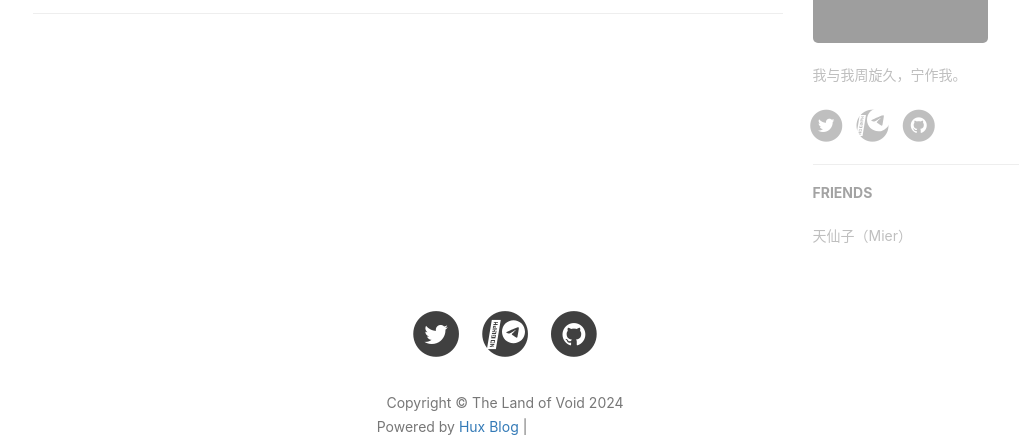
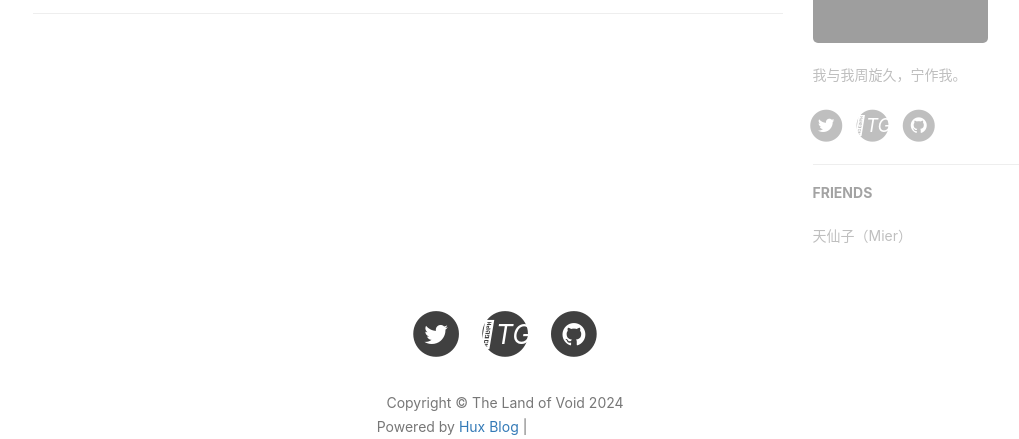
Before and after one commit to FYufei/FYufei.github.io, a Jekyll site: the page built from index.html, in a window 1280 px wide. Shown: the part 685-1124 px from the top of the page, without its empty margins (135-1154 px from the left). Built offline with Jekyll 4.4.1, drawn with Linux system fonts in a browser that asks for light colours; nearby versions of some CDN libraries; the list of posts is cut into pages by our own code; comment, search, counter and statistics services are not loaded; grey boxes are pictures that could not be loaded.

Commit message:
Update sns-links.html

```diff
--- a/_includes/sns-links.html
+++ b/_includes/sns-links.html
@@ -43,7 +43,7 @@
     <a target="_blank" href="https://t.me/{{ site.telegram_username }}">
       <span class="fa-stack fa-lg">
         <i class="fa fa-circle fa-stack-2x"></i>
-        <i class="fa-brands fa-telegram fa-stack-1x fa-inverse"><svg xmlns="http://www.w3.org/2000/svg" height="25" width="23" viewBox="0 0 496 496"><!--!Font Awesome Free 6.5.1 by @fontawesome - https://fontawesome.com License - https://fontawesome.com/license/free Copyright 2024 Fonticons, Inc.--><path fill="#ffffff" d="M248 8C111 8 0 119 0 256S111 504 248 504 496 393 496 256 385 8 248 8zM363 176.7c-3.7 39.2-19.9 134.4-28.1 178.3-3.5 18.6-10.3 24.8-16.9 25.4-14.4 1.3-25.3-9.5-39.3-18.7-21.8-14.3-34.2-23.2-55.3-37.2-24.5-16.1-8.6-25 5.3-39.5 3.7-3.8 67.1-61.5 68.3-66.7 .2-.7 .3-3.1-1.2-4.4s-3.6-.8-5.1-.5q-3.3 .7-104.6 69.1-14.8 10.2-26.9 9.9c-8.9-.2-25.9-5-38.6-9.1-15.5-5-27.9-7.7-26.8-16.3q.8-6.7 18.5-13.7 108.4-47.2 144.6-62.3c68.9-28.6 83.2-33.6 92.5-33.8 2.1 0 6.6 .5 9.6 2.9a10.5 10.5 0 0 1 3.5 6.7A43.8 43.8 0 0 1 363 176.7z"/></svg></i>
+        <i class="fa-brands fa-telegram fa-stack-1x fa-inverse">TG</i>
       </span>
     </a>
   </li>
```
